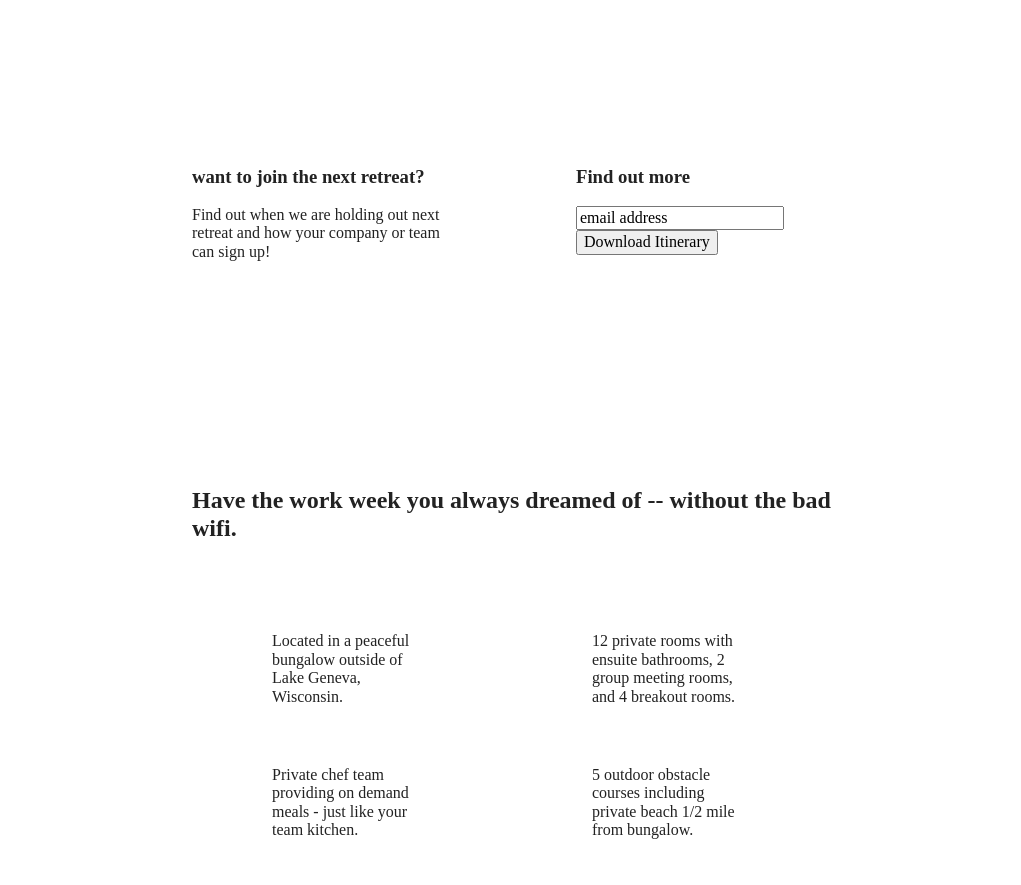
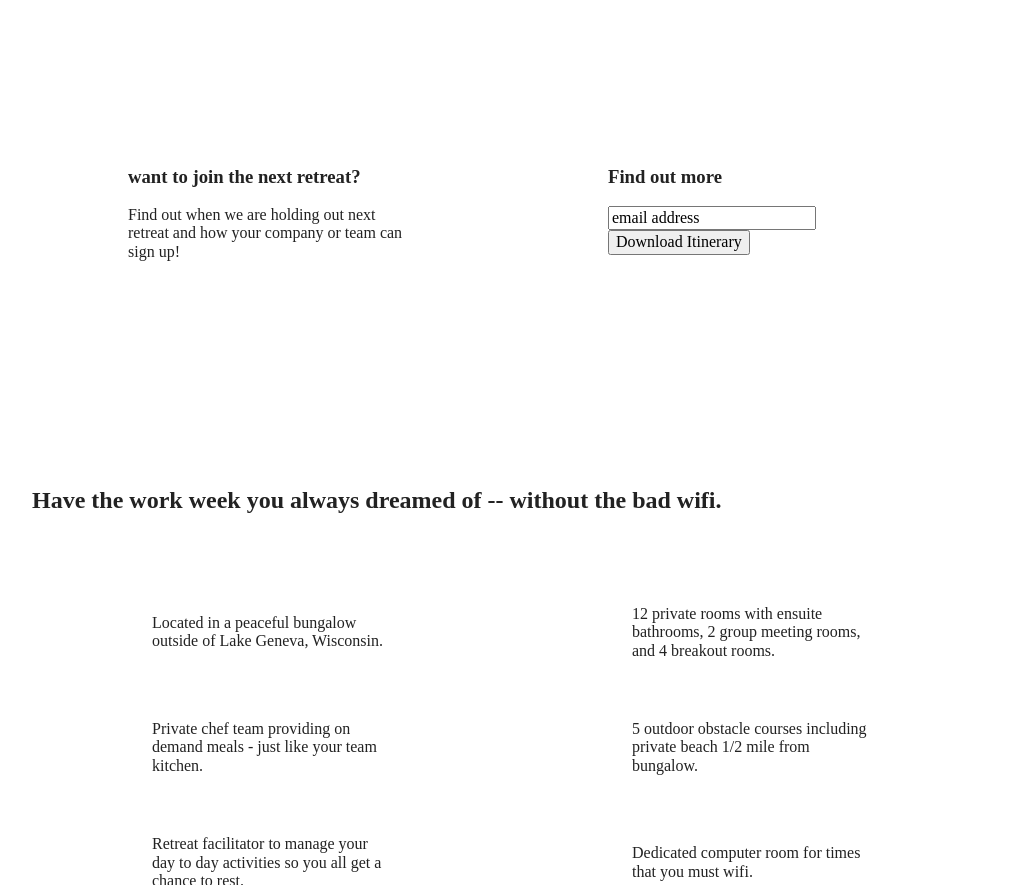
Before and after one commit to steve271974/unplugged-retreat, a website built with Parcel: page index.html in a window 1280 px wide. Shown: the part 299-1184 px from the top of the page, without its empty margins (128-1149 px from the left). Built offline with nearby package versions, Linux system fonts and the light colour scheme.

Commit message:
finished up with coding up the home pages header section for the desktop version.

```diff
--- a/css/main.css
+++ b/css/main.css
@@ -492,6 +492,53 @@ textarea {
 
 @media only screen and (min-width: 1200px) {
   /*  Desktop styles coding goes here!  */
+
+  .content-wrapper {
+    max-width: 960px;
+  }
+
+  /*  Hero  */
+  .hero-area h1 {
+    width: 60%;
+  }
+
+  aside .content-wrapper {
+    justify-content: space-around;
+  }
+
+  aside .content-wrapper .form-description, aside .content-wrapper .form {
+    width: 30%;
+  }
+
+  /*  Features  */
+  .features h2 {
+
+  }
+
+  .features article {
+
+  }
+
+  /*  Reviews  */
+  .reviews h2 {
+
+  }
+
+  /* ==========================================================================
+     About Page
+  ========================================================================== */
+
+  .mission h2 {
+
+  }
+
+  /* ==========================================================================
+     FAQ Page
+  ========================================================================== */
+
+  faq h2 {
+
+  }
 }
 
 
```
